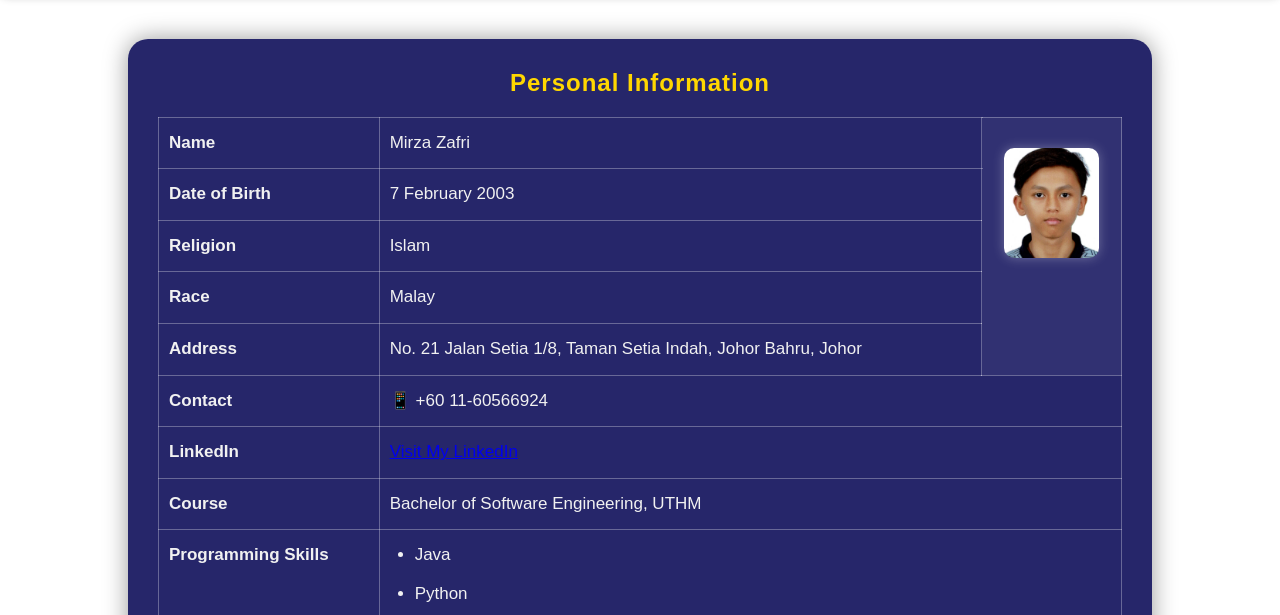
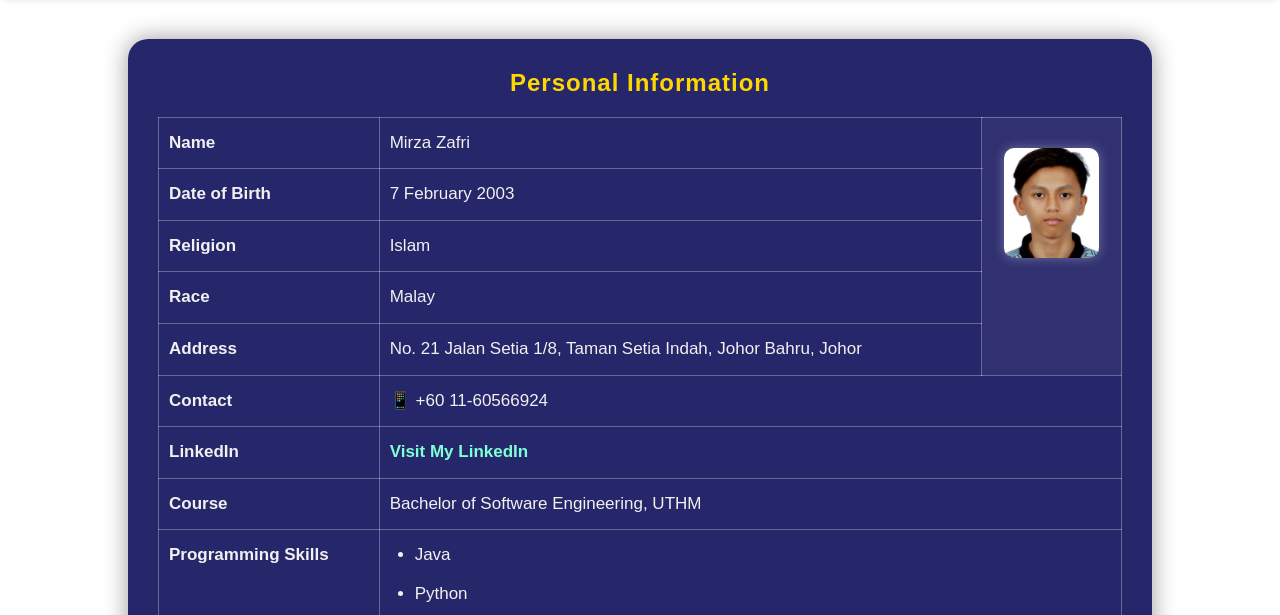
Before and after one commit to Uhhidkbro/Lab_2, a plain HTML site: page biodata.html in a window 1280 px wide. Shown: the part 178-793 px from the top of the page. Drawn offline with Linux system fonts and the light colour scheme.

Commit message:
linkedin

```diff
--- a/style.css
+++ b/style.css
@@ -272,3 +272,17 @@ img {
   background-color: rgba(255, 255, 255, 0.05);
   width: 140px; /* lock column width */
 }
+
+/* ===== LinkedIn Link Style ===== */
+.linkedin a {
+  color: aquamarine;           /* main color */
+  font-weight: 600;
+  text-decoration: none;
+  transition: 0.3s;
+}
+
+.linkedin a:hover {
+  color: #7fffd4;              /* lighter aquamarine on hover */
+  text-shadow: 0 0 8px #7fffd4;
+  text-decoration: underline;
+}
```
